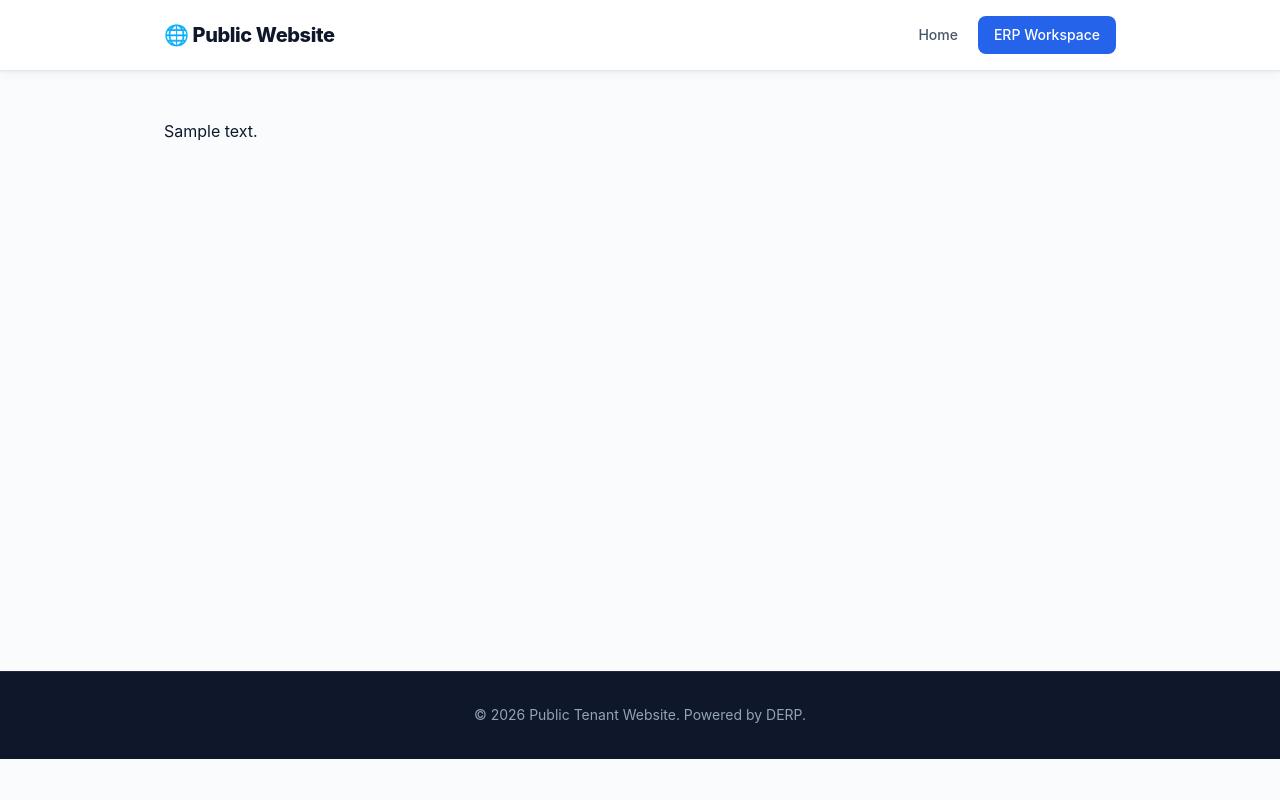
After one commit to DevanMetz/DERP, a Django app: a page that uses templates/public_base.html in a window 1280 px wide. The commit adds this page. Run offline with Django 5.2, Linux system fonts and the light colour scheme; tables that the repository leaves empty hold one stand-in row (values such as "Sample post"); parts of the project's set-up code (start-up, migrations or seed data) failed here and were passed over.

Commit message:
Prefix ERP URLs with /derp/, implement public website and website editor module

```diff
--- a/config/urls.py
+++ b/config/urls.py
@@ -2,16 +2,23 @@ from django.contrib import admin
 from django.urls import include, path
 from django.conf import settings
 from django.conf.urls.static import static
+from core import views as core_views
 
 urlpatterns = [
     path("admin/", admin.site.urls),
     path("accounts/", include("allauth.urls")),
-    path("", include("core.urls")),
-    path("", include("accounting.urls")),
-    path("", include("sales.urls")),
-    path("", include("inventory.urls")),
-    path("", include("purchasing.urls")),
-    path("", include("manufacturing.urls")),
+
+    # Public tenant website on the root domain
+    path("", core_views.public_home, name="public_home"),
+    path("p/<slug:slug>/", core_views.public_page, name="public_page"),
+
+    # Administrative ERP modules prefixed with /derp/
+    path("derp/", include("core.urls")),
+    path("derp/", include("accounting.urls")),
+    path("derp/", include("sales.urls")),
+    path("derp/", include("inventory.urls")),
+    path("derp/", include("purchasing.urls")),
+    path("derp/", include("manufacturing.urls")),
 ]
 
 if settings.DEBUG:
--- a/core/models.py
+++ b/core/models.py
@@ -146,3 +146,25 @@ class CopilotAuditEvent(models.Model):
             models.Index(fields=["event_type", "created_at"]),
             models.Index(fields=["object_type", "object_id"]),
         ]
+
+
+class PublicPage(models.Model):
+    title = models.CharField(max_length=200)
+    slug = models.SlugField(unique=True, help_text="e.g. 'about', 'contact'. Set to 'home' or leave blank for the homepage.")
+    html_content = models.TextField(blank=True, default="<h1>Welcome!</h1><p>Edit this page from your Website Editor inside the ERP.</p>")
+    is_homepage = models.BooleanField(default=False)
+    is_published = models.BooleanField(default=True)
+    created_at = models.DateTimeField(auto_now_add=True)
+    updated_at = models.DateTimeField(auto_now=True)
+
+    class Meta:
+        ordering = ["-is_homepage", "title"]
+
+    def __str__(self):
+        return self.title
+
+    def save(self, *args, **kwargs):
+        if self.is_homepage:
+            # Force other pages to be non-homepage
+            PublicPage.objects.filter(is_homepage=True).exclude(pk=self.pk).update(is_homepage=False)
+        super().save(*args, **kwargs)
--- a/core/urls.py
+++ b/core/urls.py
@@ -15,4 +15,7 @@ urlpatterns = [
     path("users/", views.user_list, name="user_list"),
     path("users/add/", views.user_create, name="user_create"),
     path("users/<int:pk>/edit/", views.user_edit, name="user_edit"),
+    path("website/", views.website_editor, name="website_editor"),
+    path("website/add/", views.page_create, name="page_create"),
+    path("website/<int:pk>/edit/", views.page_edit, name="page_edit"),
 ]
--- a/core/views.py
+++ b/core/views.py
@@ -789,3 +789,99 @@ def user_edit(request, pk):
         "target_user": user,
         "company": Company.get(),
     })
+
+
+from .models import PublicPage
+
+class PageForm(forms.ModelForm):
+    class Meta:
+        model = PublicPage
+        fields = ["title", "slug", "html_content", "is_homepage", "is_published"]
+        widgets = {
+            "html_content": forms.Textarea(attrs={"style": "font-family: monospace; font-size: 13px; height: 350px;"}),
+        }
+
+
+# --- Public Site Views ---
+
+def public_home(request):
+    try:
+        page = PublicPage.objects.filter(is_homepage=True, is_published=True).first()
+    except Exception:
+        page = None
+
+    if page:
+        return render(request, "public_page.html", {"page": page})
+
+    # Fallback default welcome page
+    return render(request, "public_page.html", {
+        "page": {
+            "title": "Welcome to your new public website!",
+            "html_content": "<h1>Welcome!</h1><p>This is your public-facing homepage. You can configure and edit this page by logging into your <a href='/derp/'>ERP Workspace</a> and visiting the <strong>Website Editor</strong>.</p>"
+        }
+    })
+
+
+def public_page(request, slug):
+    from django.shortcuts import get_object_or_404
+    page = get_object_or_404(PublicPage, slug=slug, is_published=True)
+    return render(request, "public_page.html", {"page": page})
+
+
+# --- Administrative Website Editor Views ---
+
+@login_required
+def website_editor(request):
+    if request.user.role not in {Role.ADMIN, Role.MANAGER}:
+        return HttpResponseForbidden("Only administrators and managers can access the Website Editor.")
+
+    pages = PublicPage.objects.all()
+    return render(request, "core/website_editor.html", {
+        "pages": pages,
+        "company": Company.get(),
+    })
+
+
+@login_required
+def page_create(request):
+    if request.user.role not in {Role.ADMIN, Role.MANAGER}:
+        return HttpResponseForbidden("Only administrators and managers can modify public pages.")
+
+    if request.method == "POST":
+        form = PageForm(request.POST)
+        if form.is_valid():
+            form.save()
+            messages.success(request, "Public page created successfully.")
+            return redirect("website_editor")
+    else:
+        form = PageForm()
+
+    return render(request, "core/page_form.html", {
+        "form": form,
+        "is_create": True,
+        "company": Company.get(),
+    })
+
+
+@login_required
+def page_edit(request, pk):
+    from django.shortcuts import get_object_or_404
+    if request.user.role not in {Role.ADMIN, Role.MANAGER}:
+        return HttpResponseForbidden("Only administrators and managers can modify public pages.")
+
+    page = get_object_or_404(PublicPage, pk=pk)
+    if request.method == "POST":
+        form = PageForm(request.POST, instance=page)
+        if form.is_valid():
+            form.save()
+            messages.success(request, f"Page '{page.title}' updated successfully.")
+            return redirect("website_editor")
+    else:
+        form = PageForm(instance=page)
+
+    return render(request, "core/page_form.html", {
+        "form": form,
+        "is_create": False,
+        "page_instance": page,
+        "company": Company.get(),
+    })
--- a/templates/base.html
+++ b/templates/base.html
@@ -1129,6 +1129,9 @@
     {% if user.role == 'admin' %}
     ALL_APPS["user_management"] = { name: "Users", url: "{% url 'user_list' %}", group: "workspace", icon: ICONS.user };
     {% endif %}
+    {% if user.role == 'admin' or user.role == 'manager' %}
+    ALL_APPS["website_editor"] = { name: "Website Editor", url: "{% url 'website_editor' %}", group: "workspace", icon: ICONS.docs };
+    {% endif %}
     const SIDEBAR_GROUPS = [
       { id: "workspace", name: "Workspace" },
       { id: "operations", name: "Operations" },
--- /dev/null
+++ b/templates/public_base.html
@@ -0,0 +1,117 @@
+{% load static %}
+<!doctype html>
+<html lang="en">
+<head>
+  <meta charset="utf-8">
+  <meta name="viewport" content="width=device-width,initial-scale=1">
+  <title>{% block title %}{{ page.title|default:"My Website" }}{% endblock %}</title>
+  <style>
+    :root {
+      --primary: #2563eb;
+      --primary-dark: #1d4ed8;
+      --bg: #fafbfc;
+      --surface: #ffffff;
+      --fg: #0f172a;
+      --muted: #475569;
+      --line: #e2e8f0;
+      --shadow: 0 1px 3px rgba(0, 0, 0, 0.05), 0 4px 12px rgba(0, 0, 0, 0.03);
+    }
+    * { box-sizing: border-box; }
+    body {
+      margin: 0;
+      background: var(--bg);
+      color: var(--fg);
+      font: 16px/1.6 Inter, ui-sans-serif, system-ui, -apple-system, sans-serif;
+    }
+    .header {
+      background: var(--surface);
+      border-bottom: 1px solid var(--line);
+      box-shadow: var(--shadow);
+      position: sticky;
+      top: 0;
+      z-index: 100;
+    }
+    .header-inner {
+      max-width: 1000px;
+      margin: 0 auto;
+      padding: 16px 24px;
+      display: flex;
+      align-items: center;
+      justify-content: space-between;
+    }
+    .logo {
+      font-weight: 800;
+      font-size: 20px;
+      color: var(--fg);
+      text-decoration: none;
+      letter-spacing: -0.02em;
+    }
+    .nav {
+      display: flex;
+      gap: 20px;
+      align-items: center;
+    }
+    .nav a {
+      color: var(--muted);
+      text-decoration: none;
+      font-weight: 500;
+      font-size: 14px;
+      transition: color 0.15s;
+    }
+    .nav a:hover {
+      color: var(--primary);
+    }
+    .btn {
+      background: var(--primary);
+      color: #fff !important;
+      padding: 8px 16px;
+      border-radius: 8px;
+      font-weight: bold;
+    }
+    .btn:hover {
+      background: var(--primary-dark);
+    }
+    main {
+      max-width: 1000px;
+      margin: 0 auto;
+      padding: 48px 24px;
+      min-height: calc(100vh - 200px);
+    }
+    footer {
+      background: #0f172a;
+      color: #94a3b8;
+      border-top: 1px solid #1e293b;
+      padding: 32px 24px;
+      text-align: center;
+      font-size: 14px;
+    }
+    /* Simple dynamic classes for HTML content inside pages */
+    h1 { font-size: 42px; font-weight: 800; line-height: 1.1; margin: 0 0 20px; letter-spacing: -0.03em; }
+    h2 { font-size: 28px; font-weight: 700; margin: 32px 0 16px; letter-spacing: -0.02em; }
+    p { margin: 0 0 18px; color: var(--muted); font-size: 18px; }
+    a { color: var(--primary); text-decoration: none; }
+    a:hover { text-decoration: underline; }
+  </style>
+</head>
+<body>
+  <header class="header">
+    <div class="header-inner">
+      <a href="/" class="logo">
+        <span style="color: var(--primary);">🌐</span> Public Website
+      </a>
+      <nav class="nav">
+        <a href="/">Home</a>
+        <a href="/derp/" class="btn">ERP Workspace</a>
+      </nav>
+    </div>
+  </header>
+
+  <main>
+    {% block content %}{% endblock %}
+  </main>
+
+  <footer>
+    <p style="margin: 0; color: inherit; font-size: 14px;">&copy; 2026 Public Tenant Website. Powered by DERP.</p>
+  </footer>
+</body>
+</html>
--- /dev/null
+++ b/templates/public_page.html
@@ -0,0 +1,7 @@
+{% extends "public_base.html" %}
+{% block title %}{{ page.title }}{% endblock %}
+{% block content %}
+  <article>
+    {{ page.html_content|safe }}
+  </article>
+{% endblock %}
```
Also changed, not shown: core/tests.py (+144 -0 lines), templates/core/page_form.html (added, +90 -0 lines), templates/core/website_editor.html (added, +70 -0 lines), core/migrations/0005_publicpage.py (added).
